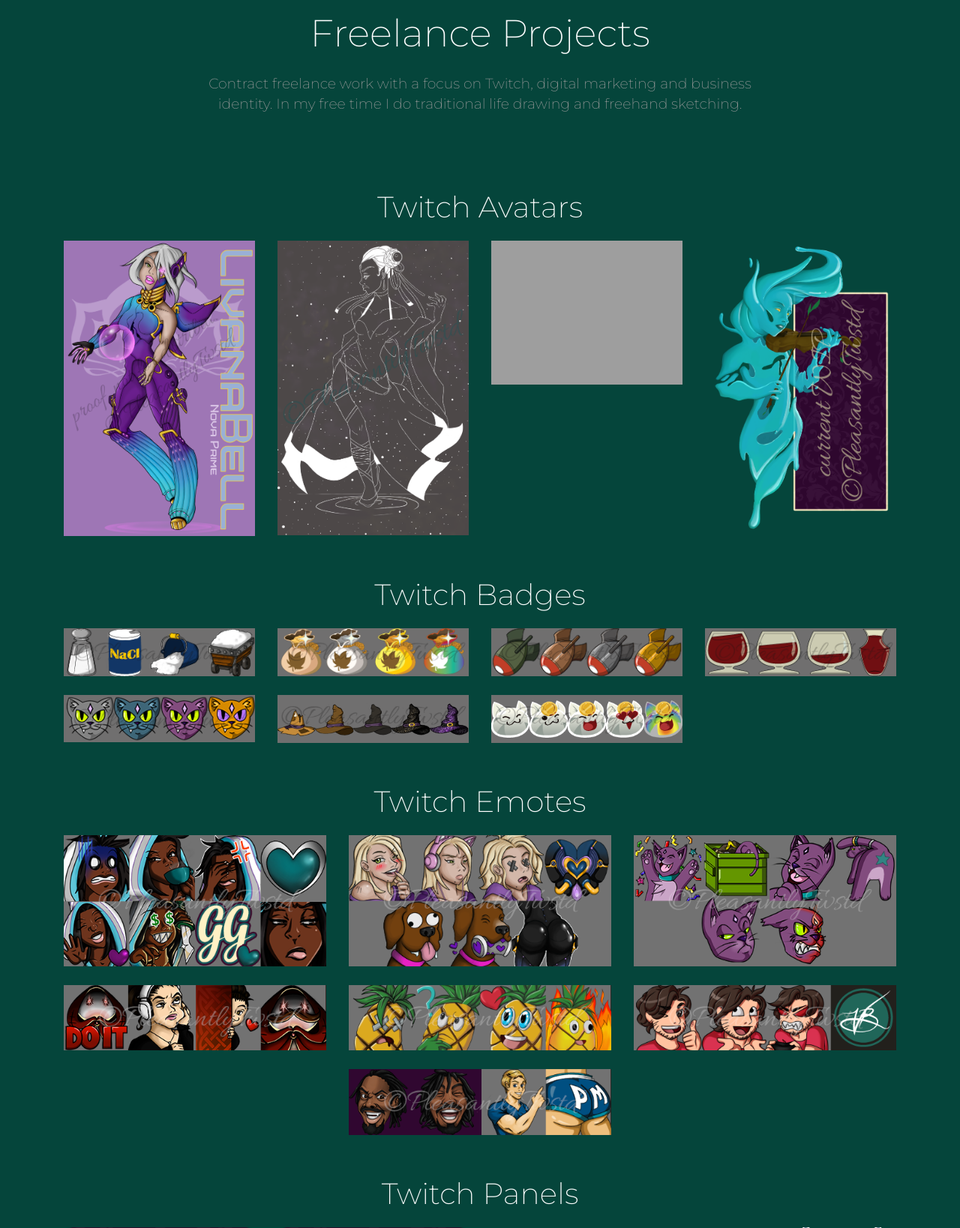
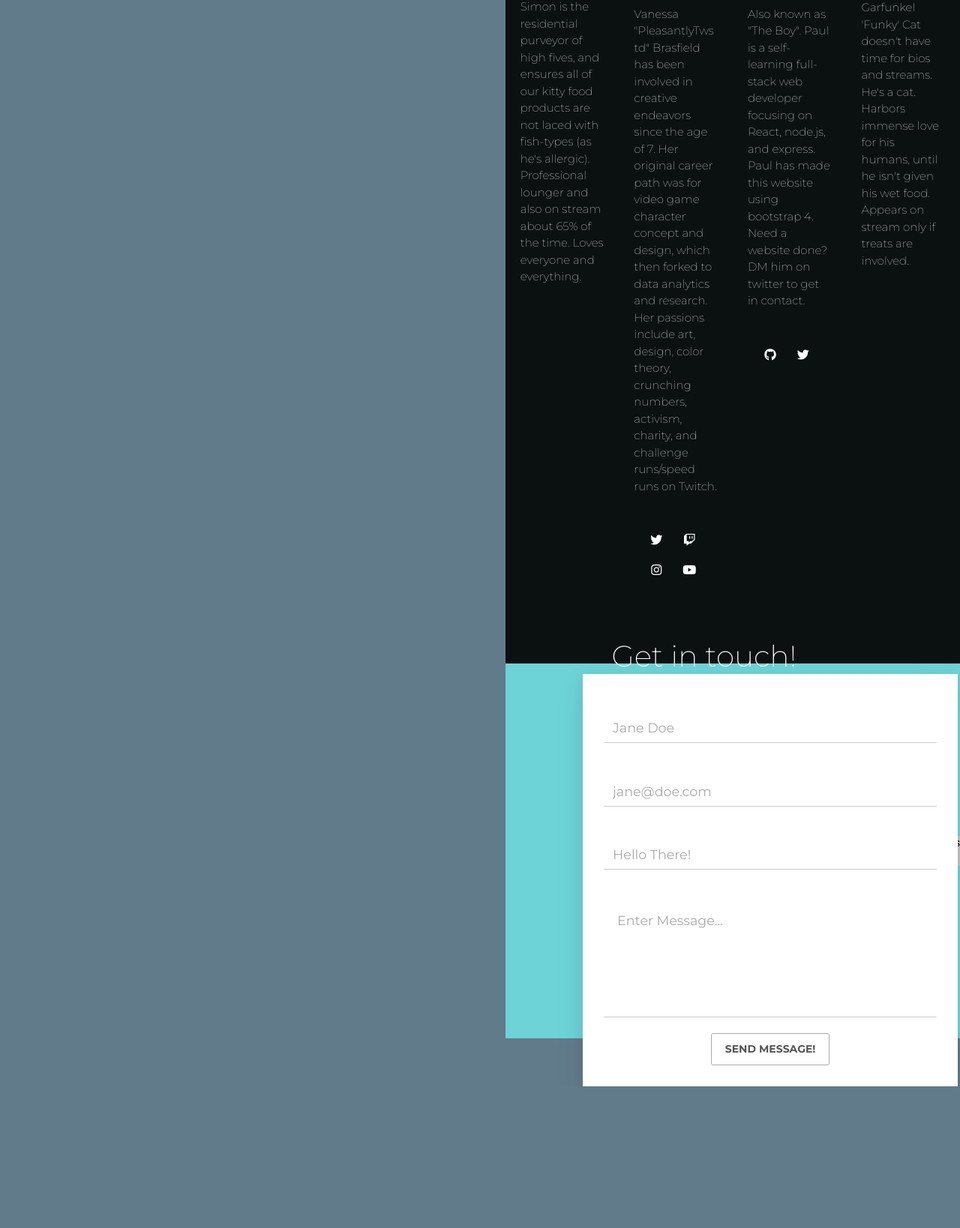
Before and after one commit to gogpaulie/vanessa-brasfield, a PHP site: page / in a window 1280 px wide. Shown: the part 976-2614 px from the top of the page at 75% size. After the commit the page ends 2425 px from the top, so only its background shows below. Run offline with PHP 8.4, Linux system fonts and the light colour scheme; some libraries are stand-ins or nearby versions; grey boxes are pictures that could not be loaded.

Commit message:
add contact form

```diff
--- a/index.html
+++ b/index.php
@@ -1,3 +1,36 @@
+<?php
+  $message_sent = false;
+  if(isset($_POST['email']) && $_POST['email'] != ''){
+
+    if( filter_var($_POST['email'], FILTER_VALIDATE_EMAIL) ){
+      // submit the form
+      $userName = $_POST['name'];
+      $userEmail = $_POST['email'];
+      $messageSubject = $_POST['subject'];
+      $message = $_POST['message'];
+
+      $to = "ppolih21@gmail";
+      $body = "";
+
+      $body .= "From: ".$userName. "\r\n";
+      $body .= "Email: ".$userEmail. "\r\n";
+      $body .= "Message: ".$message. "\r\n";
+
+      mail($to, $messageSubject, $body);
+
+      $message_sent = true;
+    }
+    else {
+      $invalid_class_name = "form-invalid";
+    }
+  }
+
+
+
+
+
+?>
+
 <!DOCTYPE html>
 <html>
 <head>
@@ -15,6 +48,7 @@
 	<link href="./assets/css/paper-kit.css?v=2.2.0" rel="stylesheet" />
 	<!-- My CSS -->
   <link rel="stylesheet" type="text/css" href="style.css">
+  <link rel="stylesheet" href="webform.css">
 </head>
 <body>
 	<!-- Nav Bar -->
@@ -734,43 +768,76 @@
           <div class="col-md-8 ml-auto mr-auto">
             <h2 class="text-center">Get in touch!</h2>
             <div class="text-center">
-              <button type="button" class="btn btn-default" id="emailBtn"><a href="mailto:pleasantlytwstd@gmail.com">Send email</a></button>
+              <!-- <button type="button" class="btn btn-default" id="emailBtn"><a href="mailto:pleasantlytwstd@gmail.com">Send email</a></button>
 
               <p>DMs on Twitter also open @pleasantlytwstd<a href="https://twitter.com/pleasantlytwstd?s=20" class="btn btn-link btn-just-icon btn-neutral"><i class="fa fa-twitter"></i></a></p>
+            </div> -->
+            <?php
+            if($message_sent):
+            ?>
+              <h3>Thanks, I'll get back to you as soon as I can! 😁</h3>
+            <?php
+            else:
+            ?>
+            <div class="form-container">
+              <form action="webform.php" method="POST" class="form">
+                <div class="form-group">
+                  <label for="name" class="form-label">Your Name</label>
+                  <input
+                    type="text"
+                    class="form-control"
+                    id="name"
+                    name="name"
+                    placeholder="Jane Doe"
+                    tabindex="1"
+                    required
+                  />
                 </div>
-            <!-- <form class="contact-form">
-              <div class="row">
-                <div class="col-md-6">
-                  <label>Name</label>
-                  <div class="input-group">
-                    <div class="input-group-prepend">
-                      <span class="input-group-text">
-                        <i class="nc-icon nc-single-02"></i>
-                      </span>
+                <div class="form-group">
+                  <label for="email" class="form-label">Your Email</label>
+                  <input
+                    <?= $invalid_class_name ?? "" ?>
+                    type="email"
+                    class="form-control"
+                    id="email"
+                    name="email"
+                    placeholder="jane@doe.com"
+                    tabindex="2"
+                    required
+                  />
                 </div>
-                    <input type="text" class="form-control" placeholder="Name">
+                <div class="form-group">
+                  <label for="subject" class="form-label">Subject</label>
+                  <input
+                    type="text"
+                    class="form-control"
+                    id="subject"
+                    name="subject"
+                    placeholder="Hello There!"
+                    tabindex="3"
+                    required
+                  />
                 </div>
+                <div class="form-group">
+                  <label for="message" class="form-label">Message</label>
+                  <textarea
+                    class="form-control"
+                    rows="5"
+                    cols="50"
+                    id="message"
+                    name="message"
+                    placeholder="Enter Message..."
+                    tabindex="4"
+                  ></textarea>
                 </div>
-                <div class="col-md-6">
-                  <label>Email</label>
-                  <div class="input-group">
-                    <div class="input-group-prepend">
-                      <span class="input-group-text">
-                        <i class="nc-icon nc-email-85"></i>
-                      </span>
+                <div>
+                  <button type="submit" class="btn">Send Message!</button>
                 </div>
-                    <input type="text" class="form-control" placeholder="Email">
+              </form>
             </div>
-                </div>
-              </div>
-              <label>Message</label>
-              <textarea class="form-control" rows="4" placeholder="Write your message here..."></textarea>
-              <div class="row">
-                <div class="col-md-4 ml-auto mr-auto">
-                  <button class="btn btn-danger btn-lg btn-fill">Send Message</button>
-                </div>
-              </div>
-            </form> -->
+            <?php
+            endif;
+            ?>
           </div>
         </div>
       </div>
--- /dev/null
+++ b/webform.css
@@ -0,0 +1,80 @@
+:root {
+  --font-color: #555;
+  --font-hover-color: orange;
+}
+body {
+  display: flex;
+  justify-content: center;
+  align-items: center;
+  height: 100vh;
+  font-family: 'Raleway', sans-serif;
+  background-color: #627b8a;
+}
+
+.form-container {
+  width: 500px;
+  box-shadow: 0 15px 35px rgba(50, 50, 93, 0.1), 0 5px 15px rgba(0, 0, 0, 0.07);
+  padding: 2em;
+  background-color: #fff;
+}
+.form-group {
+  margin-bottom: 1.5em;
+  transition: all 0.3s;
+}
+.form-label {
+  font-size: 0.75em;
+  color: var(--font-color);
+  display: block;
+  opacity: 0;
+  transition: all 0.3s;
+  transform: translateX(-50px);
+}
+.form-control {
+  box-shadow: none;
+  border-radius: 0;
+  border-color: #ccc;
+  border-style: none none solid none;
+  width: 100%;
+  font-size: 1.25em;
+  transition: all 0.6s;
+}
+.form-control::placeholder {
+  color: #aaa;
+}
+.form-control:focus {
+  box-shadow: none;
+  border-color: var(--font-hover-color);
+  outline: none;
+}
+.form-group:focus-within {
+  transform: scale(1.1, 1.1);
+}
+
+.form-control:invalid:focus {
+  border-color: red;
+}
+.form-control:valid:focus {
+  border-color: green;
+}
+
+.btn {
+  background: 0 0 #fff;
+  border: 1px solid #aaa;
+  border-radius: 3px;
+  color: var(--font-color);
+  font-size: 1em;
+  padding: 10 50px;
+  text-transform: uppercase;
+}
+.btn:hover {
+  border-color: var(--font-hover-color);
+  color: var(--font-hover-color);
+}
+textarea {
+  resize: none;
+}
+
+.focused > .form-label {
+  opacity: 1;
+  transform: translateX(0px);
+}
```
Lines whose indentation alone changed are shown as unchanged.
